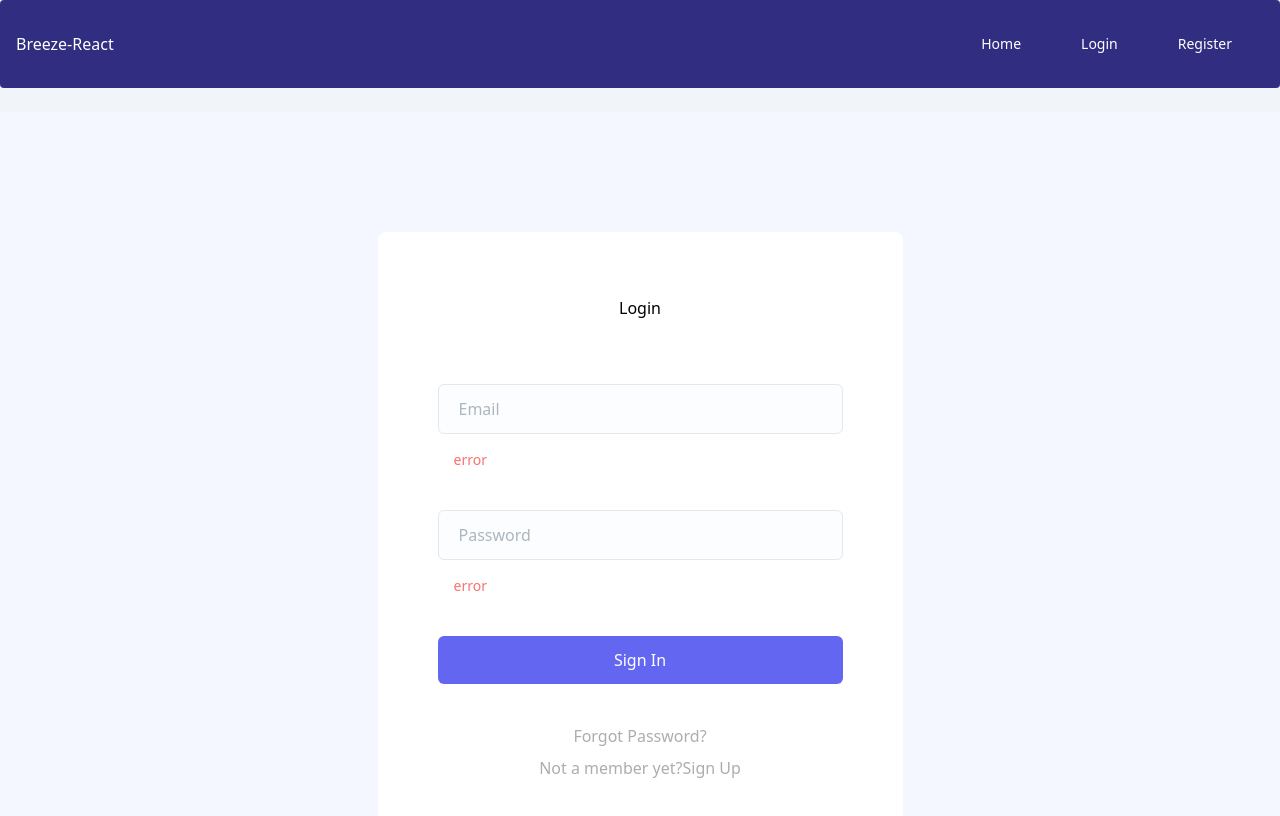
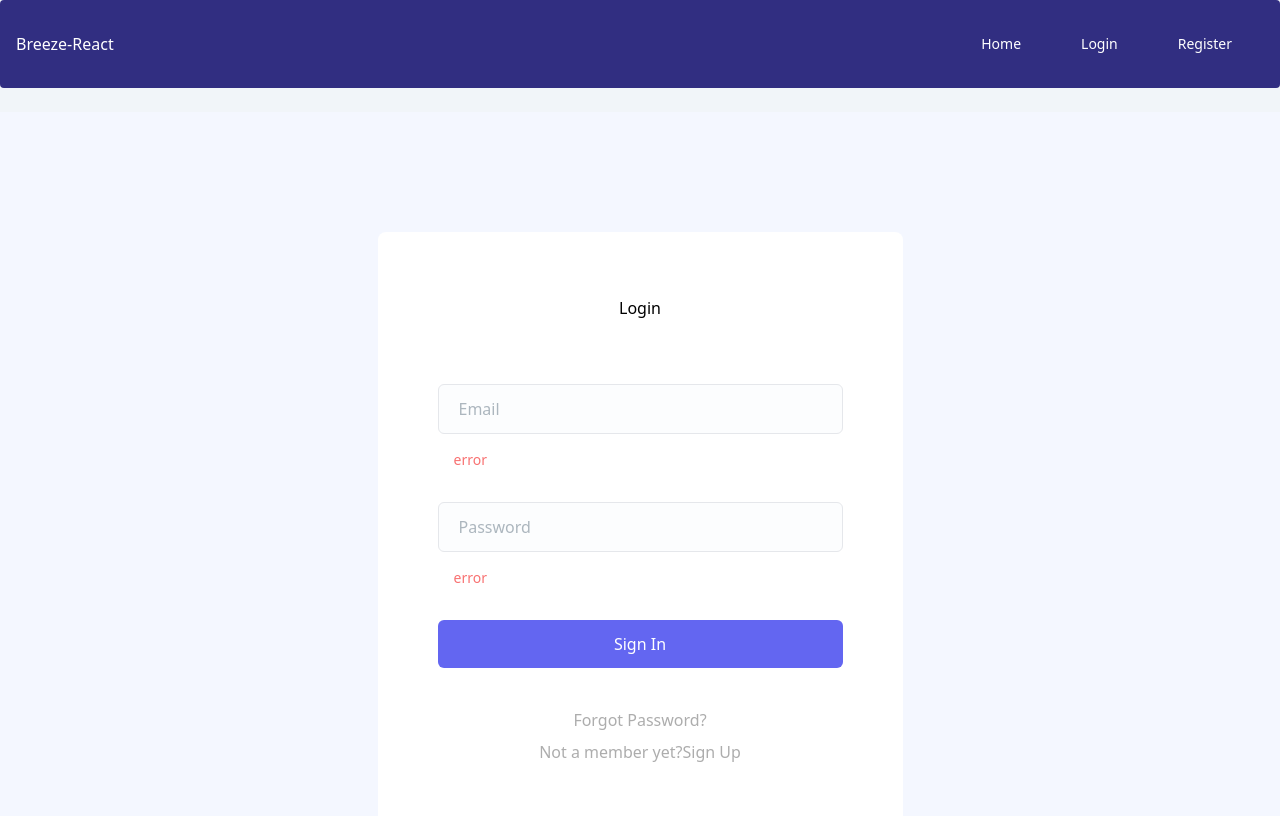
Before and after one commit to chengze126-dev/react-laravel-authentcate, a React (Vite) app in the folder react-front/: page /login in a window 1280 px wide. Shown: the top 816 px of the page. Built offline with nearby package versions, Linux system fonts and the light colour scheme; the HTML template or start-up script is replaced by a standard one.

Commit message:
Update styles

```diff
--- a/react-front/src/components/Login.jsx
+++ b/react-front/src/components/Login.jsx
@@ -11,7 +11,7 @@ const Login = () => {
               <div className="relative mx-auto max-w-[525px] overflow-hidden rounded-lg bg-white py-16 px-10 text-center sm:px-12 md:px-[60px]">
                 <div className="mb-10 text-center md:mb-16">Login</div>
                 <form>
-                  <div className="mb-6">
+                  <div className="mb-4">
                     <input
                       type="email"
                       placeholder="Email"
@@ -24,7 +24,7 @@ const Login = () => {
                       </span>
                     </div>
                   </div>
-                  <div className="mb-6">
+                  <div className="mb-4">
                     <input
                       type="password"
                       placeholder="Password"
```
